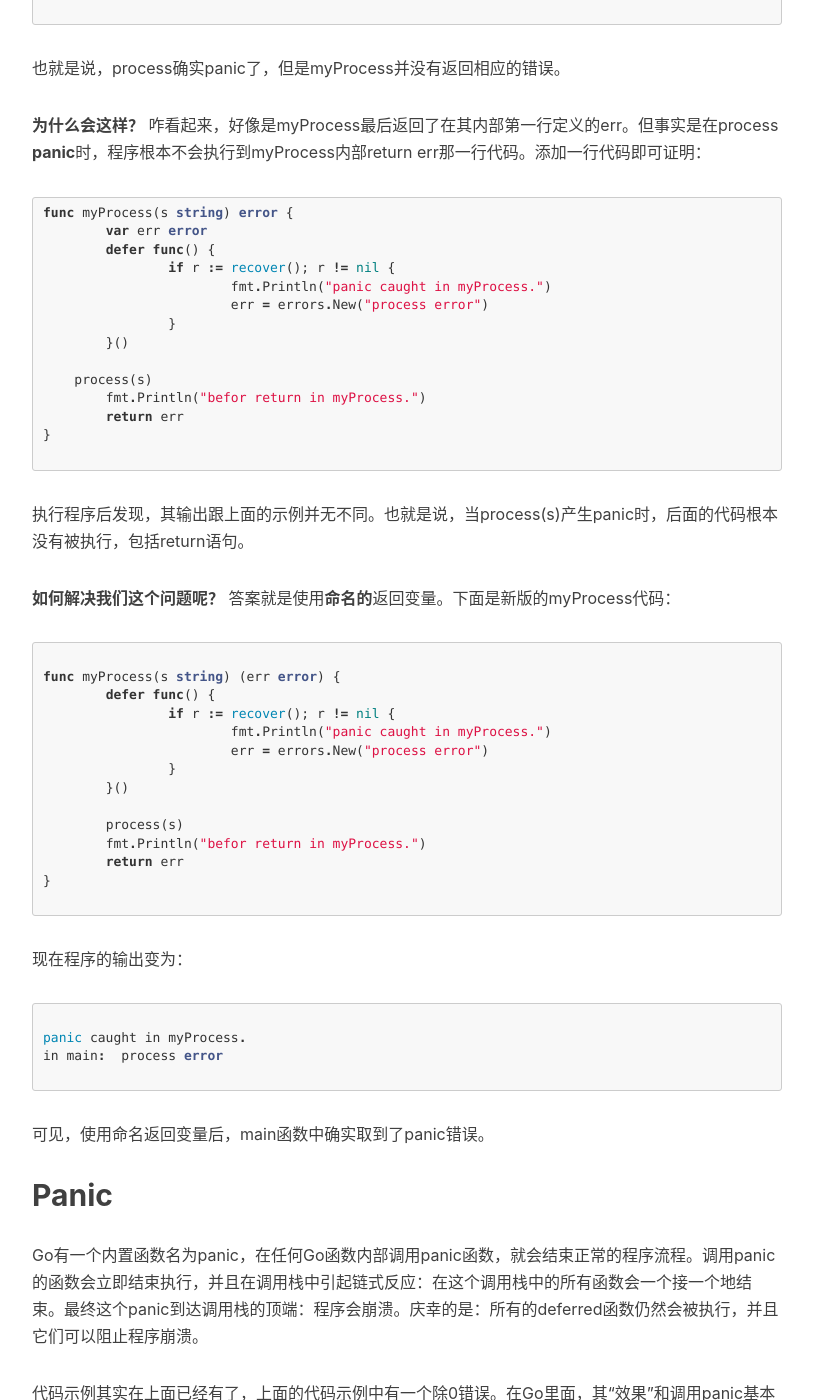
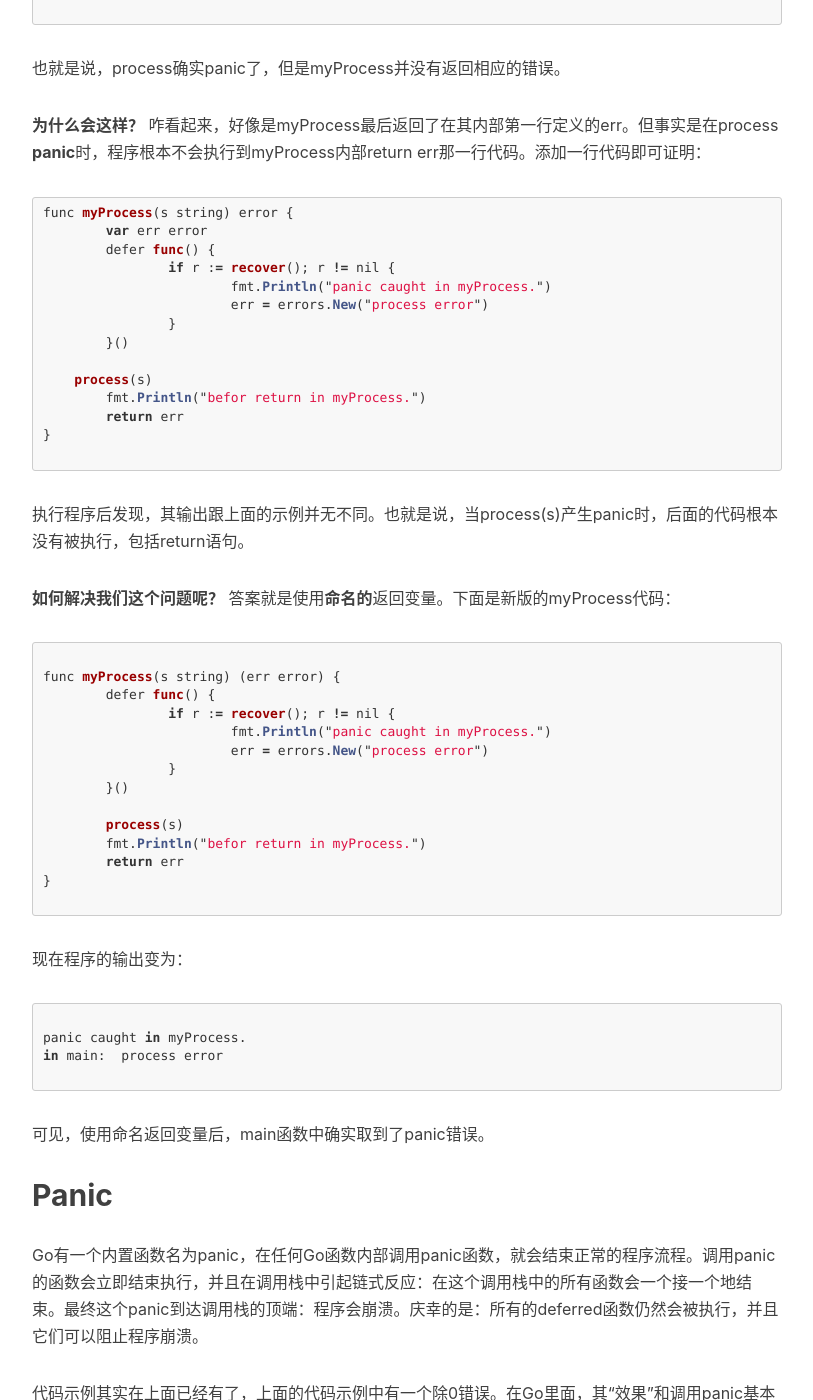
Before and after one commit to ttyrion/ttyrion.github.io, a Jekyll site: the page built from _posts/2019-05-07-【Go】Defer, Panic and Recover.md, in a window 1280 px wide and 1400 px high, scrolled down 4252 px. Shown: the whole window, without its empty margins (233-1046 px from the left). Built offline with Jekyll 4.4.1, drawn with Linux system fonts in a browser that asks for light colours; nearby versions of some CDN libraries; comment, search, counter and statistics services are not loaded; some of the changed text lies outside the part shown.

Commit message:
code block

````diff
--- a/_posts/2019-05-07-【Go】Defer, Panic and Recover.md
+++ b/_posts/2019-05-07-【Go】Defer, Panic and Recover.md
@@ -15,7 +15,7 @@ tags:
 defer语句把一条函数调用放到一个队列，并且遵从LIFO。保存在队列里的函数调用在外围函数返回后执行。defer语句通常用于简化清理操作。
 
 先看如下一段代码：
-```go
+```javascript
 
 func CopyFile(destFile string, srcFile string) (written int64, err error) {
     src, err := os.Open(srcFile)
@@ -38,7 +38,7 @@ func CopyFile(destFile string, srcFile string) (written int64, err error) {
 上面这段代码很简单，却有一个bug：如果os.Create失败，src就不会被关闭。我们可以很简单地加入一行src.Close()解决问题。但是假如是在一个复杂函数内部，有很多失败条件判断，那就需要在那些地方都加上src.Close()，并且当函数代码很多时，如果漏掉一个src.Close()，也可能不会被发现。
 
 换作使用defer的代码：
-```go
+```javascript
 
 func CopyFile(destFile string, srcFile string) (written int64, err error) {
     src, err := os.Open(srcFile)
@@ -68,7 +68,7 @@ func CopyFile(destFile string, srcFile string) (written int64, err error) {
 defer语句的行为是可预测的，有三个简单的规则可应用于defer语句。
 **No.1 一个deferred函数的参数的值是在对defer语句求值时计算的**
 例如：
-```go
+```javascript
 
 func Test() int {
 	i := 0;
@@ -87,7 +87,7 @@ func main() {
 
 ```
 输出如下:
-```go
+```javascript
 in Test: i= 1
 in defer: i= 0
 in main: i= 1
@@ -95,7 +95,7 @@ in main: i= 1
 可见，在执行defer语句的过程中，deferred函数的参数i的值已经计算出来了，并不是等到该函数被执行时才去计算。这是合理的，拿上面CopyFile为例，假如deferred函数的参数是在它被执行时才计算，那如果src被修改，原先被打开的src文件就肯定不会被关闭。显然，这是不严谨的！
 
 这里还有另外一种变体：
-```go
+```javascript
 
 func Test() int {
 	i := 0;
@@ -114,7 +114,7 @@ func main() {
 
 ```
 输出如下:
-```go
+```javascript
 in Test: i= 1
 in defer: i= 1
 in main: i= 1
@@ -125,7 +125,7 @@ in main: i= 1
 
 **No.3 deferred函数可以访问外围函数的命名的返回变量。**
 假设有一个第三方包里面的函数process：
-```go
+```javascript
 
 func process(s string) int {
 	return 10 / len(s)
@@ -134,7 +134,7 @@ func process(s string) int {
 ```
 
 我们需要用这个函数，但是这个函数可能会发生异常（Go里面称为panic）。我们想在这个函数panic的时候捕获它，并且返回一个错误给外部。可能的代码如下：
-```go
+```javascript
 
 func myProcess(s string) error {
 	var err error
@@ -152,7 +152,7 @@ func myProcess(s string) error {
 ```
 
 下面是验证的代码：
-```go
+```javascript
 func main() {
 	err := myProcess("")
 	if err != nil {
@@ -161,7 +161,7 @@ func main() {
 }
 ```
 它的输出如下：
-```go
+```javascript
 
 panic caught in myProcess.
 
@@ -170,7 +170,7 @@ panic caught in myProcess.
 
 **为什么会这样？**
 咋看起来，好像是myProcess最后返回了在其内部第一行定义的err。但事实是在process **panic**时，程序根本不会执行到myProcess内部return err那一行代码。添加一行代码即可证明：
-```go
+```javascript
 func myProcess(s string) error {
 	var err error
 	defer func() {
@@ -190,7 +190,7 @@ func myProcess(s string) error {
 
 **如何解决我们这个问题呢？**
 答案就是使用**命名的**返回变量。下面是新版的myProcess代码：
-```go
+```javascript
 
 func myProcess(s string) (err error) {
 	defer func() {
@@ -207,7 +207,7 @@ func myProcess(s string) (err error) {
 
 ```
 现在程序的输出变为：
-```go
+```javascript
 
 panic caught in myProcess.
 in main:  process error
````
